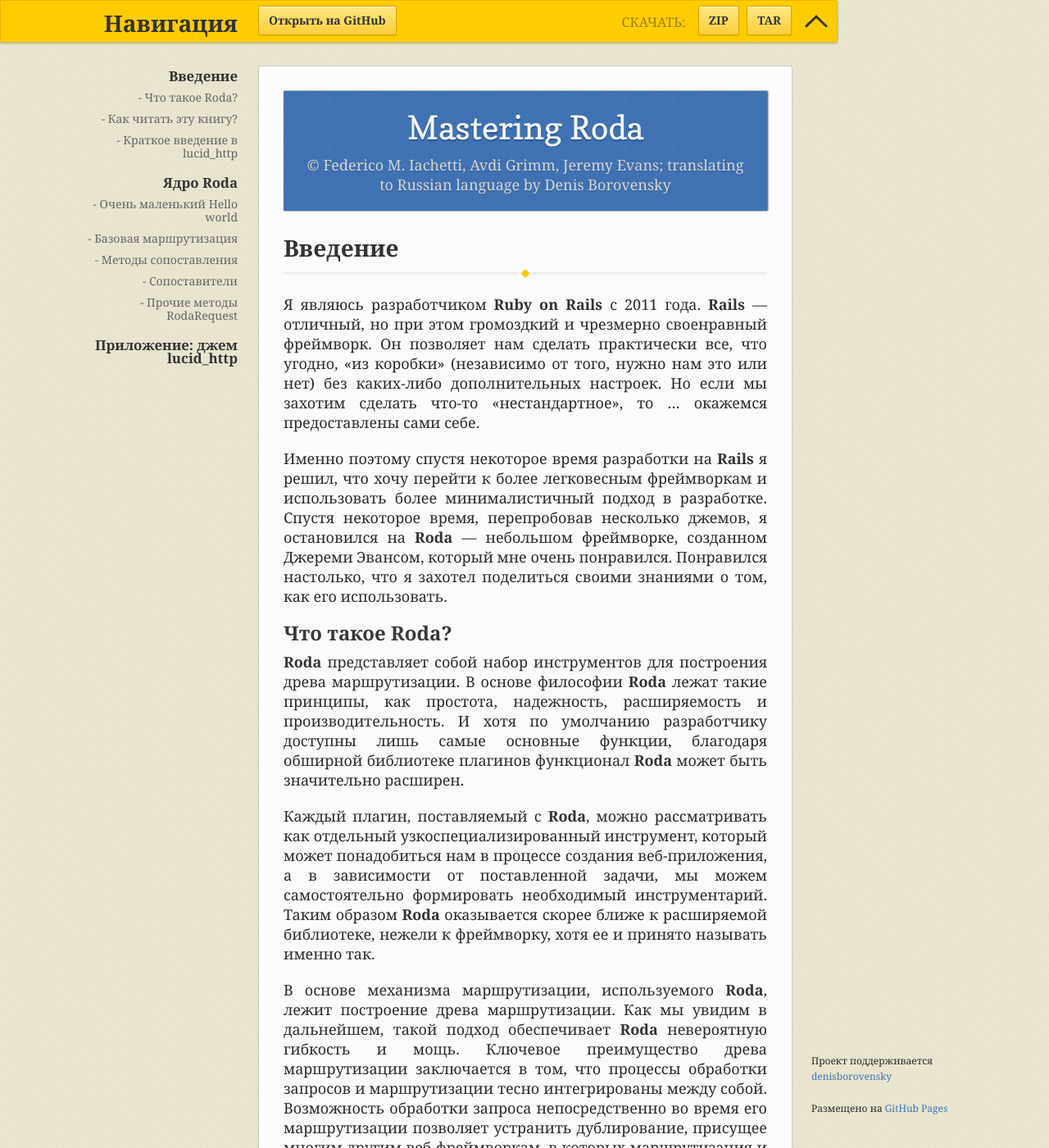
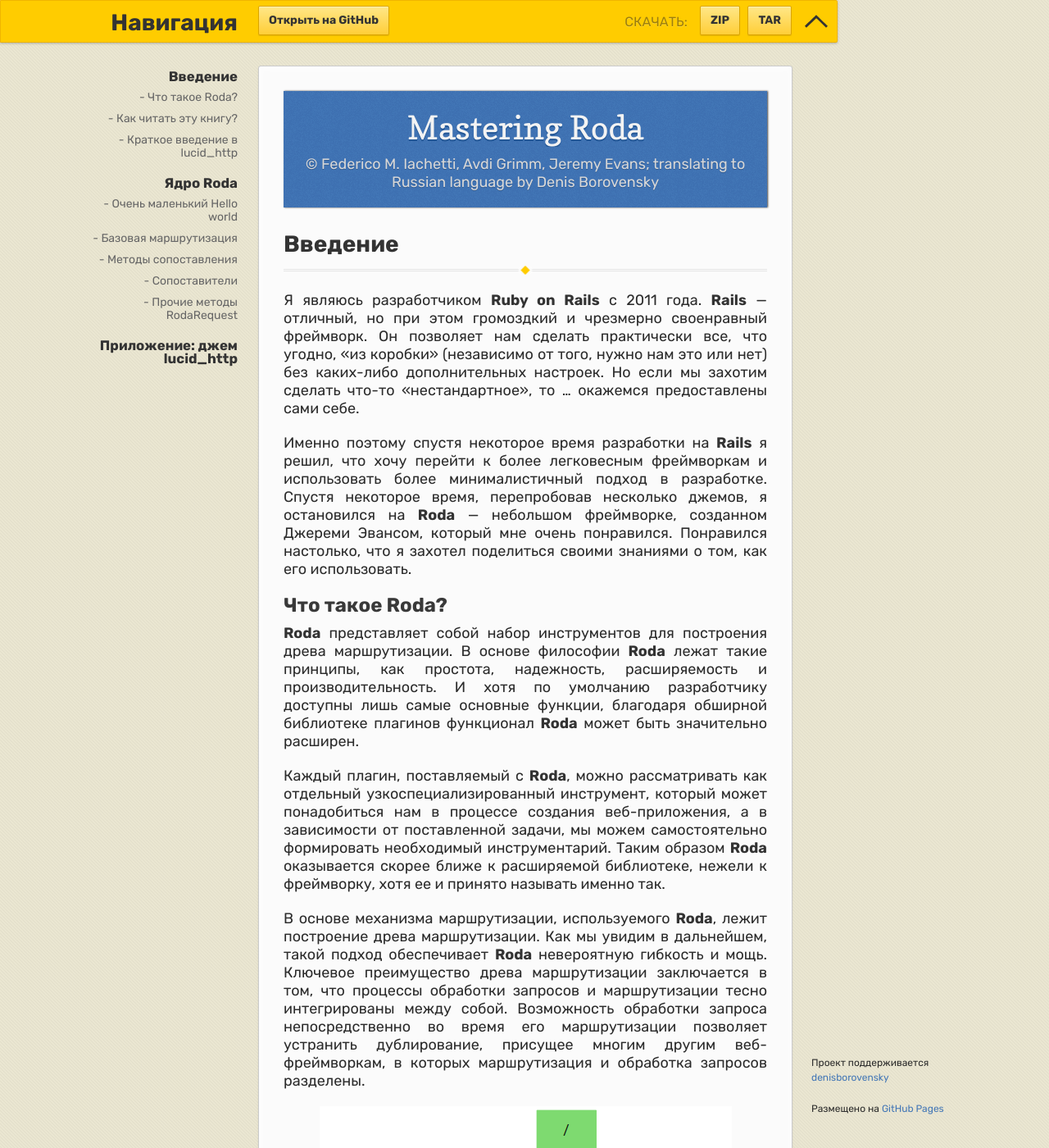
Before and after one commit to denisborovensky/github-pages-ebook-template, a Jekyll site: the page built from index.md, in a window 1280 px wide and 1400 px high. Shown: the whole window at 82% size. Built offline with Jekyll 4.4.1, drawn with Linux system fonts in a browser that asks for light colours; some web fonts are replaced; our own code applies the rules of GitHub Pages for plain Markdown files.

Commit message:
feat: add rubik fonts to site

```diff
--- a/_sass/fonts.scss
+++ b/_sass/fonts.scss
@@ -1,31 +1,35 @@
 @font-face {
-    font-family: 'Overpass';
-    src: url('../fonts/Overpass-Bold.woff2') format('woff2'),
-         url('../fonts/Overpass-Bold.ttf') format('truetype');
+    font-family: 'Rubik';
+    src: url('../fonts/Rubik-Bold.woff2') format('woff2'),
+         url('../fonts/Rubik-Bold.ttf') format('truetype'),
+         url('../fonts/Rubik-Bold.otf') format('opentype');
     font-weight: bold;
     font-style: normal;
 }
 
 @font-face {
-    font-family: 'Overpass';
-    src: url('../fonts/Overpass-BoldItalic.woff2') format('woff2'),
-         url('../fonts/Overpass-BoldItalic.ttf') format('truetype');
+    font-family: 'Rubik';
+    src: url('../fonts/Rubik-BoldItalic.woff2') format('woff2'),
+         url('../fonts/Rubik-BoldItalic.ttf') format('truetype'),
+         url('../fonts/Rubik-BoldItalic.otf') format('opentype');
     font-weight: bold;
     font-style: italic;
 }
 
 @font-face {
-    font-family: 'Overpass';
-    src: url('../fonts/Overpass-Italic.woff2') format('woff2'),
-         url('../fonts/Overpass-Italic.ttf') format('truetype');
+    font-family: 'Rubik';
+    src: url('../fonts/Rubik-Italic.woff2') format('woff2'),
+         url('../fonts/Rubik-Italic.ttf') format('truetype'),
+         url('../fonts/Rubik-Italic.otf') format('opentype');
     font-weight: normal;
     font-style: italic;
 }
 
 @font-face {
-    font-family: 'Overpass';
-    src: url('../fonts/Overpass-Regular.woff2') format('woff2'),
-         url('../fonts/Overpass-Regular.ttf') format('truetype');
+    font-family: 'Rubik';
+    src: url('../fonts/Rubik-Regular.woff2') format('woff2'),
+         url('../fonts/Rubik-Regular.ttf') format('truetype'),
+         url('../fonts/Rubik-Regular.otf') format('opentype');
     font-weight: normal;
     font-style: normal;
 }
--- a/_sass/jekyll-theme-leap-day.scss
+++ b/_sass/jekyll-theme-leap-day.scss
@@ -8,7 +8,7 @@
 @import "rouge-base16-dark";
 
 body {
-  font: 18px "Georgia", "Times New Roman", sans-serif;
+  font: 18px "Rubik", "Georgia", "Times New Roman", sans-serif;
   text-align: justify;
   color: #2b2b2b;
   font-weight: 300;
```
